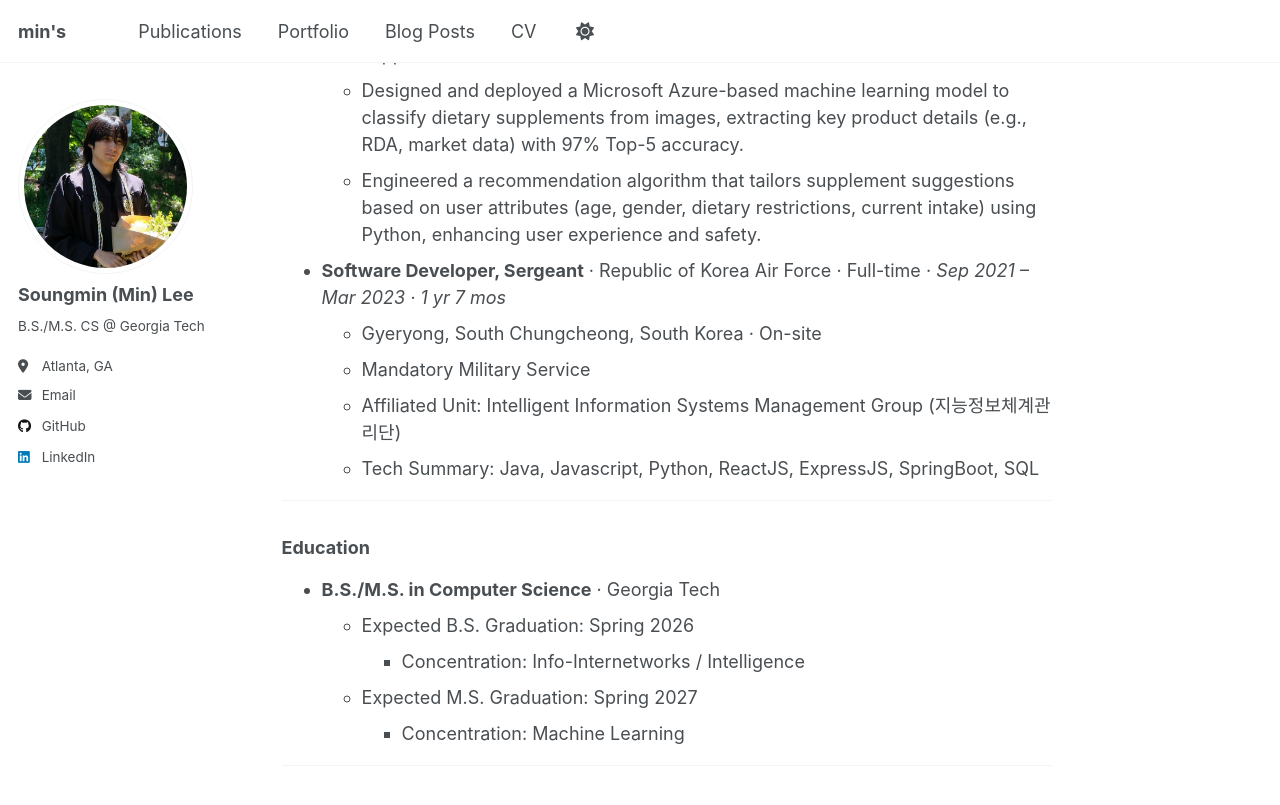
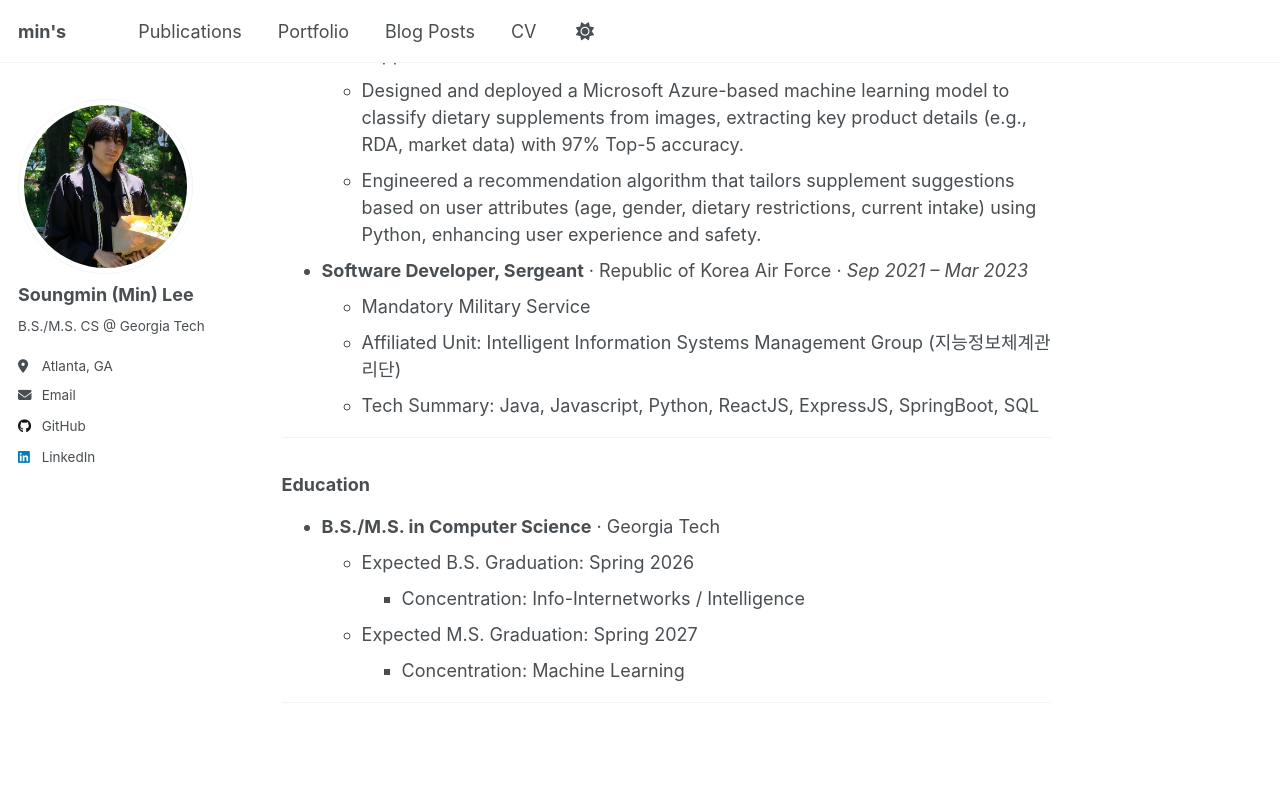
Before and after one commit to minovermax/minovermax.github.io, a Jekyll site: the page built from _pages/about.md, in a window 1280 px wide and 900 px high, scrolled down 1762 px. Shown: the top 805 px of the window. Built offline with Jekyll 4.4.1, drawn with Linux system fonts in a browser that asks for light colours; a script that is not in the unit is left out.

Commit message:
Simplify military experience details

```diff
--- a/_pages/about.md
+++ b/_pages/about.md
@@ -42,8 +42,7 @@ Currently focused on NLP research and integrating LLM-powered features into web/
   - Developed the frontend and backend of VITAON, a cross-platform e-commerce application using ReactJS and Node.js, enabling personalized nutritional supplement recommendations based on user data.
   - Designed and deployed a Microsoft Azure-based machine learning model to classify dietary supplements from images, extracting key product details (e.g., RDA, market data) with 97% Top-5 accuracy.
   - Engineered a recommendation algorithm that tailors supplement suggestions based on user attributes (age, gender, dietary restrictions, current intake) using Python, enhancing user experience and safety.
-- **Software Developer, Sergeant** · Republic of Korea Air Force · Full-time · *Sep 2021 – Mar 2023 · 1 yr 7 mos*
-  - Gyeryong, South Chungcheong, South Korea · On-site
+- **Software Developer, Sergeant** · Republic of Korea Air Force · *Sep 2021 – Mar 2023*
   - Mandatory Military Service
   - Affiliated Unit: Intelligent Information Systems Management Group (지능정보체계관리단)
   - Tech Summary: Java, Javascript, Python, ReactJS, ExpressJS, SpringBoot, SQL
```
